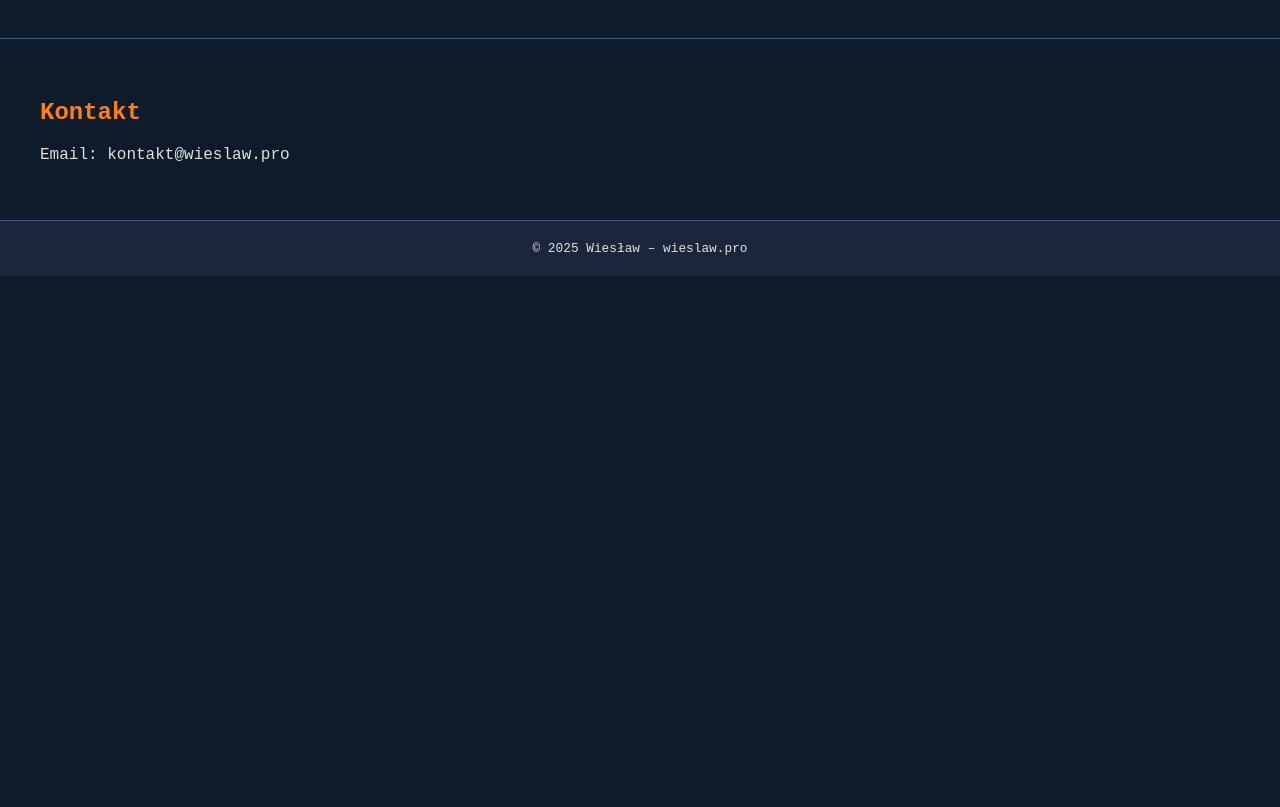
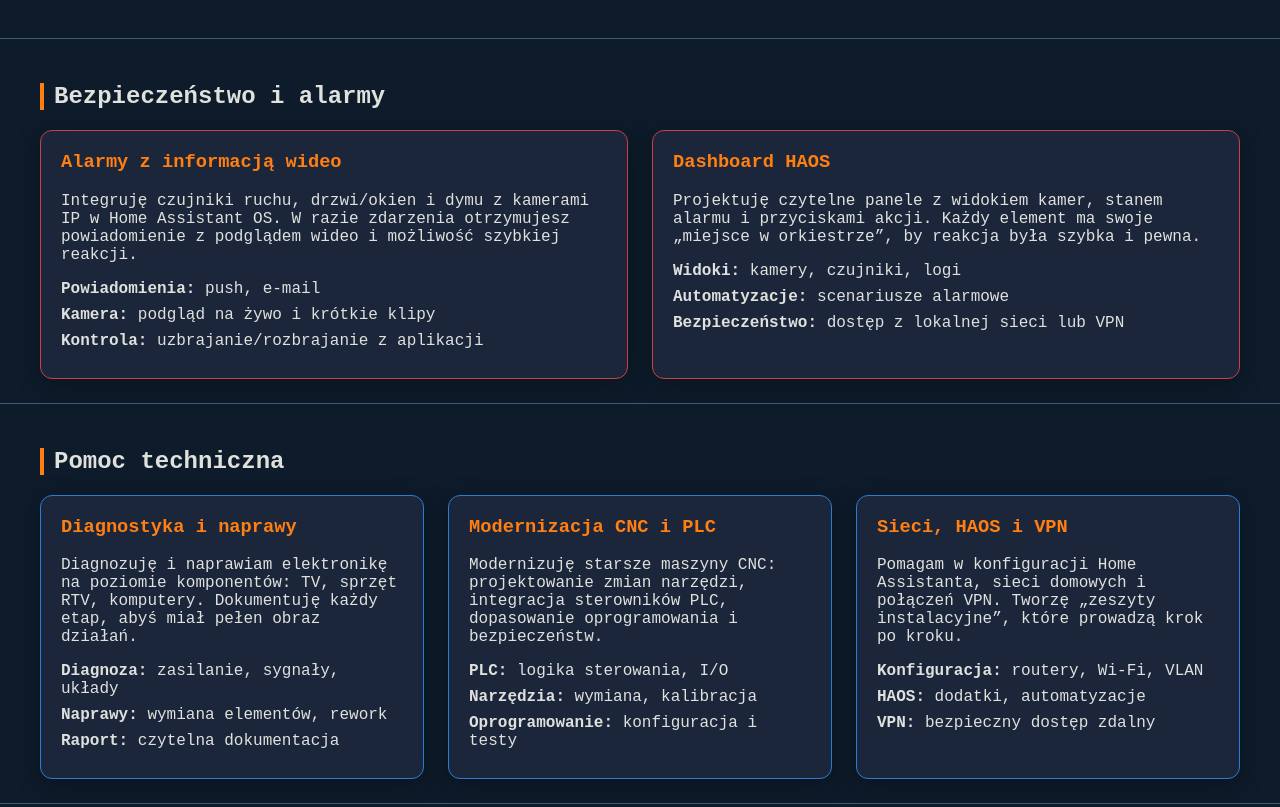
Before and after one commit to Wieslaw61/wieslaw-pro, a plain HTML site: page index.html in a window 1280 px wide. Shown: the part 680-1487 px from the top of the page. Before the commit the page ends 956 px from the top, so only its background shows below. Drawn offline with Linux system fonts and the light colour scheme.

Commit message:
Enhance index.html with new sections and styles
Added styling and sections for security and technical support services.

```diff
--- a/index.html
+++ b/index.html
@@ -1,6 +1,50 @@
 <!DOCTYPE html>
 <html lang="pl">
 <head>
+  <!-- ====== STYLE DLA NOWYCH SEKCJI ====== -->
+<style>
+  /* Cards layout */
+  .cards {
+    display: grid;
+    grid-template-columns: repeat(auto-fit, minmax(280px, 1fr));
+    gap: 24px;
+    margin-top: 16px;
+  }
+  .card {
+    background: #1b263b;
+    border: 1px solid #415a77;
+    border-radius: 12px;
+    padding: 20px;
+    box-shadow: 0 6px 24px rgba(0,0,0,0.25);
+  }
+  .card h3 {
+    color: #ff7f11;
+    margin-top: 0;
+  }
+  .card ul {
+    list-style: none;
+    padding: 0;
+    margin: 12px 0 0 0;
+  }
+  .card ul li {
+    margin-bottom: 8px;
+  }
+  /* Section headings */
+  #security h2, #support h2 {
+    color: #e0e1dd;
+    border-left: 4px solid #ff7f11;
+    padding-left: 10px;
+  }
+  /* Accent specifics */
+  #security .card { border-color: #c94141; }
+  #support .card { border-color: #2e7bcf; }
+  /* Responsive spacing */
+  section#security, section#support {
+    padding-top: 24px;
+    padding-bottom: 24px;
+  }
+</style>
+
   <meta charset="UTF-8">
   <title>WO61 – Techniczna Symfonia</title>
   <style>
@@ -65,6 +109,65 @@
     <h2>Usługi</h2>
     <p>Montuję TV, konfiguruję sieci, tworzę automatyzacje – zawsze z nutą technicznej elegancji.</p>
   </section>
+  <!-- ====== BEZPIECZEŃSTWO I ALARMY ====== -->
+<section id="security">
+  <h2>Bezpieczeństwo i alarmy</h2>
+  <div class="cards">
+    <article class="card">
+      <h3>Alarmy z informacją wideo</h3>
+      <p>Integruję czujniki ruchu, drzwi/okien i dymu z kamerami IP w Home Assistant OS. W razie zdarzenia otrzymujesz powiadomienie z podglądem wideo i możliwość szybkiej reakcji.</p>
+      <ul>
+        <li><strong>Powiadomienia:</strong> push, e‑mail</li>
+        <li><strong>Kamera:</strong> podgląd na żywo i krótkie klipy</li>
+        <li><strong>Kontrola:</strong> uzbrajanie/rozbrajanie z aplikacji</li>
+      </ul>
+    </article>
+    <article class="card">
+      <h3>Dashboard HAOS</h3>
+      <p>Projektuję czytelne panele z widokiem kamer, stanem alarmu i przyciskami akcji. Każdy element ma swoje „miejsce w orkiestrze”, by reakcja była szybka i pewna.</p>
+      <ul>
+        <li><strong>Widoki:</strong> kamery, czujniki, logi</li>
+        <li><strong>Automatyzacje:</strong> scenariusze alarmowe</li>
+        <li><strong>Bezpieczeństwo:</strong> dostęp z lokalnej sieci lub VPN</li>
+      </ul>
+    </article>
+  </div>
+</section>
+
+<!-- ====== POMOC TECHNICZNA ====== -->
+<section id="support">
+  <h2>Pomoc techniczna</h2>
+  <div class="cards">
+    <article class="card">
+      <h3>Diagnostyka i naprawy</h3>
+      <p>Diagnozuję i naprawiam elektronikę na poziomie komponentów: TV, sprzęt RTV, komputery. Dokumentuję każdy etap, abyś miał pełen obraz działań.</p>
+      <ul>
+        <li><strong>Diagnoza:</strong> zasilanie, sygnały, układy</li>
+        <li><strong>Naprawy:</strong> wymiana elementów, rework</li>
+        <li><strong>Raport:</strong> czytelna dokumentacja</li>
+      </ul>
+    </article>
+    <article class="card">
+      <h3>Modernizacja CNC i PLC</h3>
+      <p>Modernizuję starsze maszyny CNC: projektowanie zmian narzędzi, integracja sterowników PLC, dopasowanie oprogramowania i bezpieczeństw.</p>
+      <ul>
+        <li><strong>PLC:</strong> logika sterowania, I/O</li>
+        <li><strong>Narzędzia:</strong> wymiana, kalibracja</li>
+        <li><strong>Oprogramowanie:</strong> konfiguracja i testy</li>
+      </ul>
+    </article>
+    <article class="card">
+      <h3>Sieci, HAOS i VPN</h3>
+      <p>Pomagam w konfiguracji Home Assistanta, sieci domowych i połączeń VPN. Tworzę „zeszyty instalacyjne”, które prowadzą krok po kroku.</p>
+      <ul>
+        <li><strong>Konfiguracja:</strong> routery, Wi‑Fi, VLAN</li>
+        <li><strong>HAOS:</strong> dodatki, automatyzacje</li>
+        <li><strong>VPN:</strong> bezpieczny dostęp zdalny</li>
+      </ul>
+    </article>
+  </div>
+</section>
+
 
   <section id="contact">
     <h2>Kontakt</h2>
```
